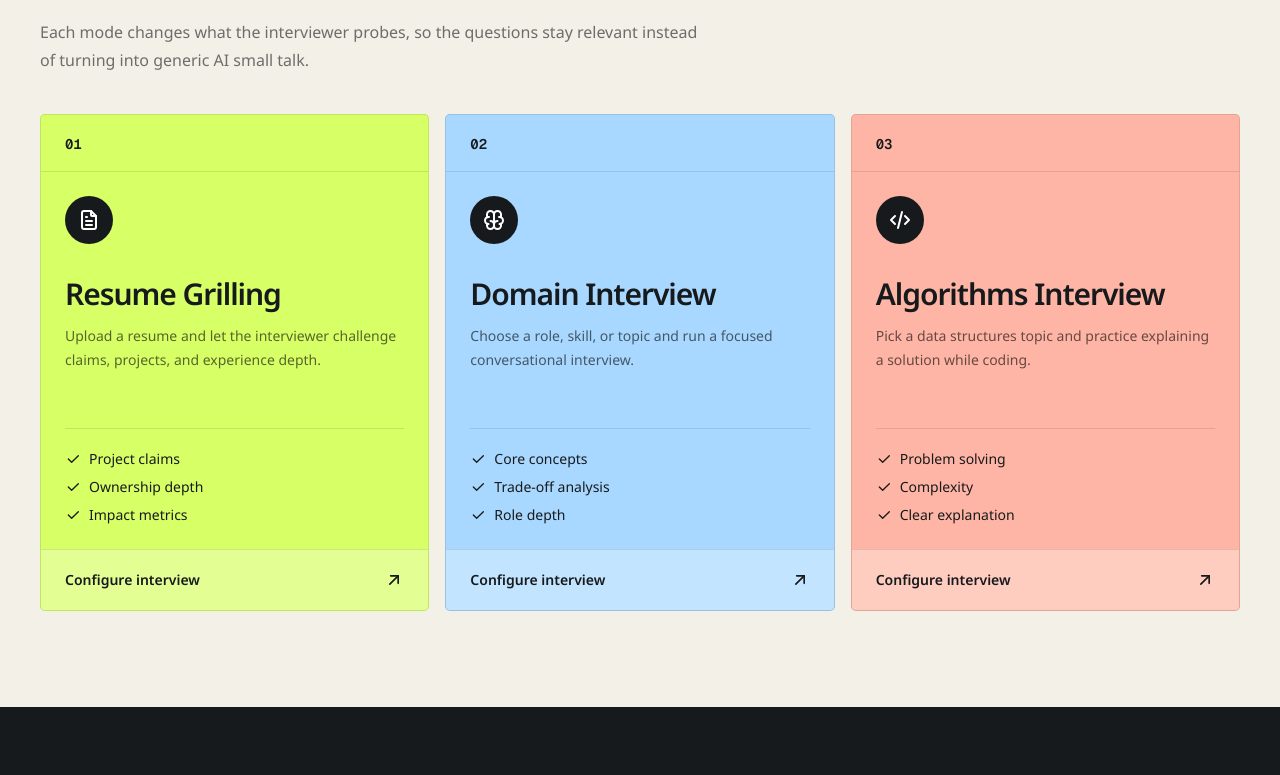
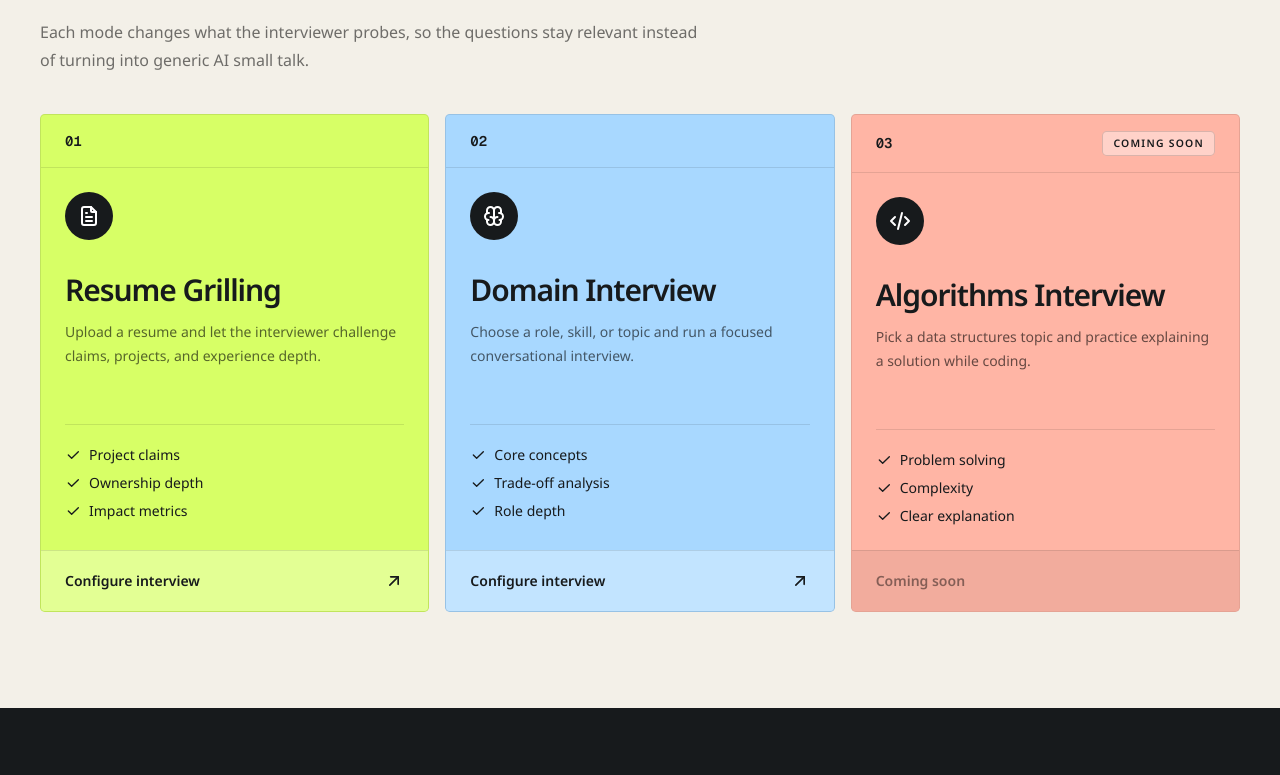
Before and after one commit to cs-siddhartha/interview-doctor, a Next.js app in the folder frontend/: page / in a window 1280 px wide. Shown: the part 1145-1920 px from the top of the page. Built offline with nearby package versions, Linux system fonts and the light colour scheme.

Commit message:
chore(algorithms): gate algorithms for later

```diff
--- a/frontend/components/interview/mode-card.tsx
+++ b/frontend/components/interview/mode-card.tsx
@@ -20,9 +20,16 @@ export function ModeCard({ mode }: ModeCardProps) {
       className={`group flex min-h-[420px] flex-col overflow-hidden rounded-sm border border-black/10 ${presentation.surface}`}
     >
       <div className="border-b border-black/10 px-6 py-4">
+        <div className="flex items-center justify-between gap-4">
           <span className="font-mono text-sm font-semibold">
             {presentation.number}
           </span>
+          {!mode.isAvailable ? (
+            <span className="rounded-sm border border-black/15 bg-white/40 px-2.5 py-1 text-[0.65rem] font-semibold uppercase tracking-[0.12em]">
+              {MODE_CARD_COPY.comingSoonLabel}
+            </span>
+          ) : null}
+        </div>
       </div>
 
       <div className="flex flex-1 flex-col p-6">
@@ -45,6 +52,7 @@ export function ModeCard({ mode }: ModeCardProps) {
         </ul>
       </div>
 
+      {mode.isAvailable ? (
         <Link
           href={mode.action}
           className="flex items-center justify-between border-t border-black/10 bg-white/30 px-6 py-5 text-sm font-semibold transition-colors hover:bg-white/55"
@@ -55,6 +63,11 @@ export function ModeCard({ mode }: ModeCardProps) {
             aria-hidden="true"
           />
         </Link>
+      ) : (
+        <div className="flex items-center border-t border-black/10 bg-black/5 px-6 py-5 text-sm font-semibold text-black/45">
+          {MODE_CARD_COPY.comingSoonLabel}
+        </div>
+      )}
     </article>
   );
 }
--- a/frontend/constants/app.ts
+++ b/frontend/constants/app.ts
@@ -23,6 +23,7 @@ export const APP_COPY = {
 
 export const MODE_CARD_COPY = {
   startSetupLabel: "Configure interview",
+  comingSoonLabel: "Coming soon",
 } as const;
 
 export const LANDING_METRICS = [
--- a/frontend/lib/interview-options.ts
+++ b/frontend/lib/interview-options.ts
@@ -27,6 +27,7 @@ export type InterviewMode = {
   title: string;
   mode: InterviewModeId;
   action: string;
+  isAvailable: boolean;
   description: string;
   highlights: readonly string[];
   icon: Icon;
@@ -47,6 +48,7 @@ export const interviewModes: InterviewMode[] = [
     title: RESUME_MODE.title,
     mode: RESUME_MODE.id,
     action: RESUME_MODE.setupPath,
+    isAvailable: true,
     description: RESUME_MODE.description,
     highlights: ["Project claims", "Ownership depth", "Impact metrics"],
     icon: IconFileText,
@@ -55,6 +57,7 @@ export const interviewModes: InterviewMode[] = [
     title: DOMAIN_MODE.title,
     mode: DOMAIN_MODE.id,
     action: DOMAIN_MODE.setupPath,
+    isAvailable: true,
     description: DOMAIN_MODE.description,
     highlights: ["Core concepts", "Trade-off analysis", "Role depth"],
     icon: IconBrain,
@@ -63,6 +66,7 @@ export const interviewModes: InterviewMode[] = [
     title: ALGORITHMS_MODE.title,
     mode: ALGORITHMS_MODE.id,
     action: ALGORITHMS_MODE.setupPath,
+    isAvailable: false,
     description: ALGORITHMS_MODE.description,
     highlights: ["Problem solving", "Complexity", "Clear explanation"],
     icon: IconCode,
```
Lines whose indentation alone changed are shown as unchanged.
